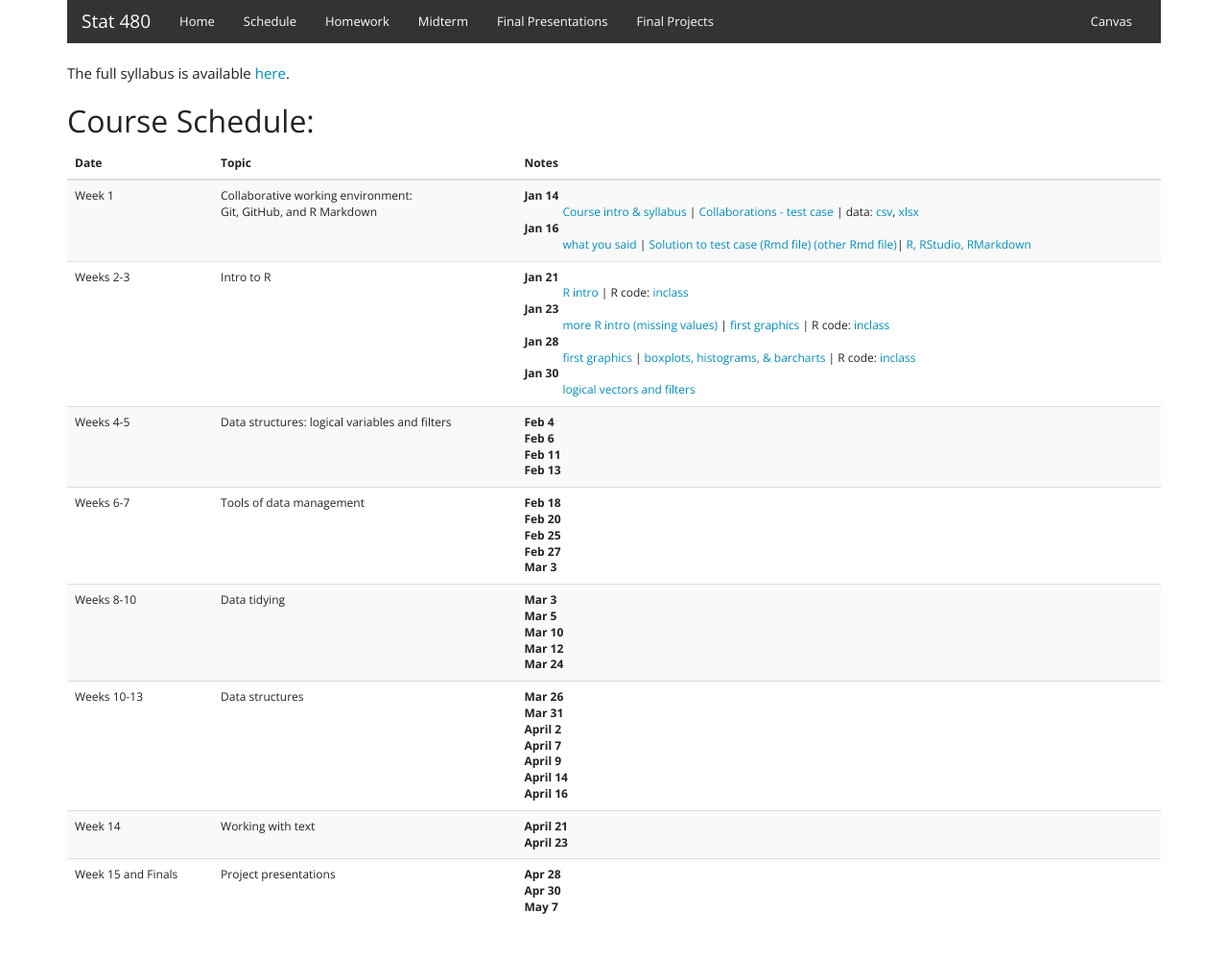
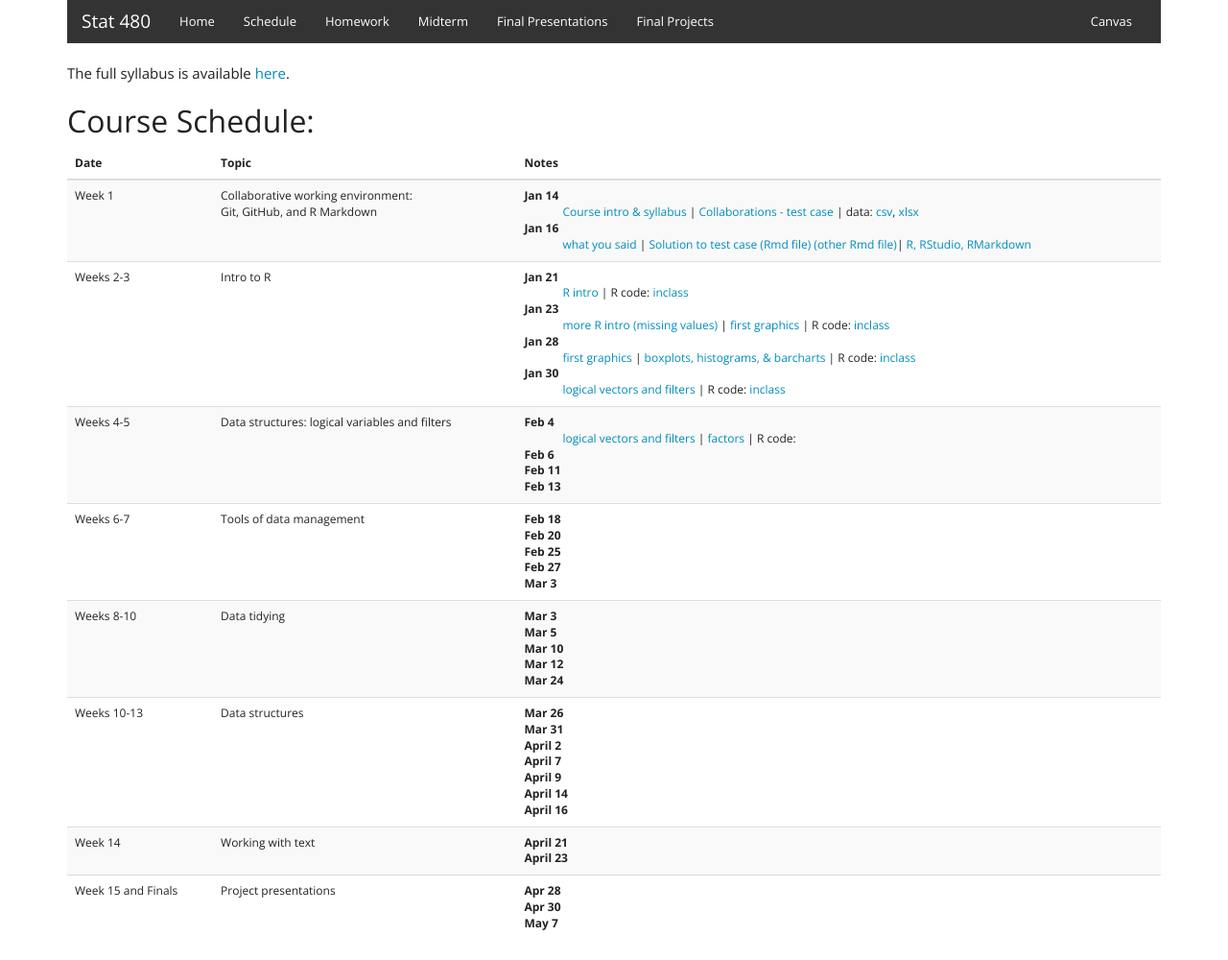
Before and after one commit to Stat480-at-ISU/Stat480-at-ISU.github.io, a Jekyll site: the page built from schedule.html, in a window 1280 px wide. Shown: the whole page at 96% size. Built offline with Jekyll 4.4.1, drawn with Linux system fonts in a browser that asks for light colours.

Commit message:
sched update

```diff
--- a/schedule.html
+++ b/schedule.html
@@ -50,7 +50,7 @@ The full syllabus is available <a href="syllabus.pdf" target=_blank>here</a>.
             <a href="../materials-2020/02-r_intro/02-r_graphics.html" target=_blank>first graphics</a> | <a href="../materials-2020/02-r_intro/03-r_graphics.html" target=_blank>boxplots, histograms, & barcharts</a> | R code: <a href="code/jan28-inclass.R">inclass</a>
           </dd>
           <dt>Jan 30</dt>
-          <dd><a href="../materials-2020/02-r_intro/04-logical.html" target=_blank>logical vectors and filters</a> <!--| R code: <a href="code/jan28-inclass.R">inclass</a> -->
+          <dd><a href="../materials-2020/02-r_intro/04-logical.html" target=_blank>logical vectors and filters</a> | R code: <a href="code/jan30-inclass.R">inclass</a>
           </dd>
           </dl>
         </td>
@@ -61,7 +61,7 @@ The full syllabus is available <a href="syllabus.pdf" target=_blank>here</a>.
         <td>
           <dl>
           <dt>Feb 4</dt>
-          <dd></dd>
+          <dd><a href="../materials-2020/02-r_intro/04-logical.html" target=_blank>logical vectors and filters</a> | <a href="../materials-2020/02-r_intro/05-factors.html" target=_blank>factors</a> | R code: </dd>
           <dt>Feb 6</dt>
           <dd></dd>
           <dt>Feb 11</dt>
```
Also changed, not shown: 3 other files.
